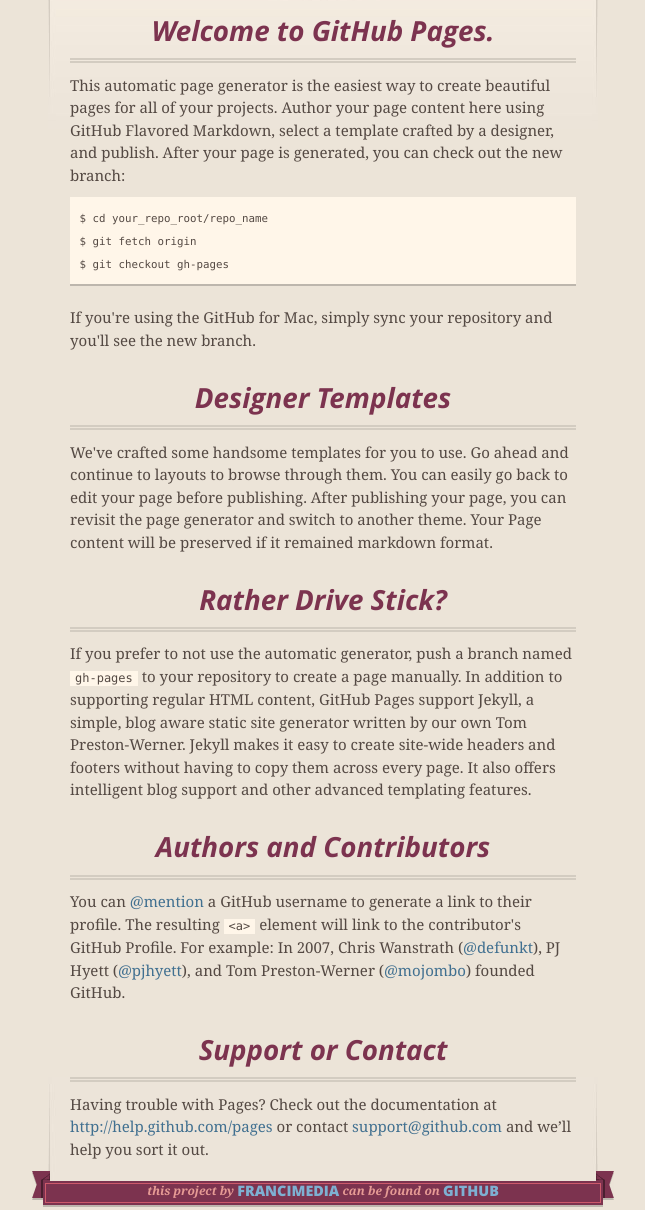
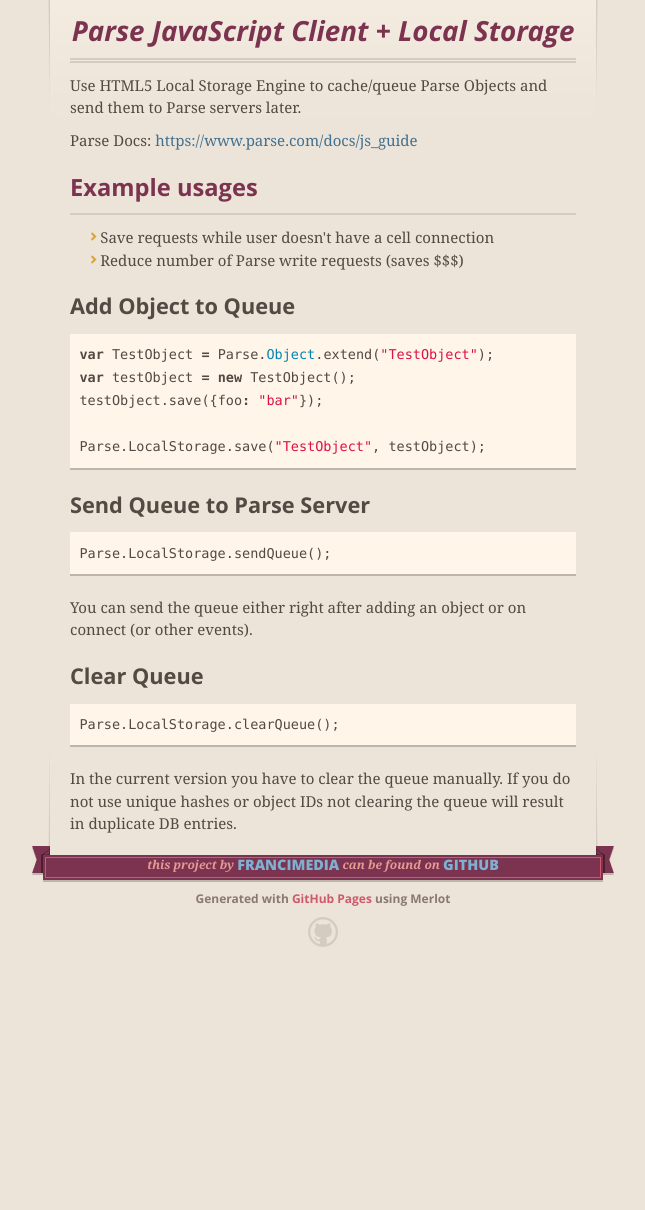
Before and after one commit to francimedia/parse-js-local-storage, a plain HTML site: page index.html in a window 1280 px wide. Shown: the part 235-1445 px from the top of the page, without its empty margins (317-962 px from the left). After the commit the page ends 1222 px from the top, so only its background shows below. Drawn offline with nearby package versions, Linux system fonts and the light colour scheme.

```diff
--- a/index.html
+++ b/index.html
@@ -46,37 +46,44 @@
 
 
       <section id="main_content">
-        <h3>
-<a name="welcome-to-github-pages" class="anchor" href="#welcome-to-github-pages"><span class="octicon octicon-link"></span></a>Welcome to GitHub Pages.</h3>
+        <h1>
+<a name="parse-javascript-client--local-storage-" class="anchor" href="#parse-javascript-client--local-storage-"><span class="octicon octicon-link"></span></a>Parse JavaScript Client + Local Storage </h1>
 
-<p>This automatic page generator is the easiest way to create beautiful pages for all of your projects. Author your page content here using GitHub Flavored Markdown, select a template crafted by a designer, and publish. After your page is generated, you can check out the new branch:</p>
+<p>Use HTML5 Local Storage Engine to cache/queue Parse Objects and send them to Parse servers later.</p>
 
-<pre><code>$ cd your_repo_root/repo_name
-$ git fetch origin
-$ git checkout gh-pages
-</code></pre>
+<p>Parse Docs: <a href="https://www.parse.com/docs/js_guide">https://www.parse.com/docs/js_guide</a></p>
 
-<p>If you're using the GitHub for Mac, simply sync your repository and you'll see the new branch.</p>
+<h2>
+<a name="example-usages" class="anchor" href="#example-usages"><span class="octicon octicon-link"></span></a>Example usages</h2>
+
+<ul>
+<li>Save requests while user doesn't have a cell connection</li>
+<li>Reduce number of Parse write requests (saves $$$)</li>
+</ul><h3>
+<a name="add-object-to-queue" class="anchor" href="#add-object-to-queue"><span class="octicon octicon-link"></span></a>Add Object to Queue</h3>
+
+<div class="highlight highlight-javascript"><pre><span class="kd">var</span> <span class="nx">TestObject</span> <span class="o">=</span> <span class="nx">Parse</span><span class="p">.</span><span class="nb">Object</span><span class="p">.</span><span class="nx">extend</span><span class="p">(</span><span class="s2">"TestObject"</span><span class="p">);</span>
+<span class="kd">var</span> <span class="nx">testObject</span> <span class="o">=</span> <span class="k">new</span> <span class="nx">TestObject</span><span class="p">();</span>
+<span class="nx">testObject</span><span class="p">.</span><span class="nx">save</span><span class="p">({</span><span class="nx">foo</span><span class="o">:</span> <span class="s2">"bar"</span><span class="p">});</span>
+
+<span class="nx">Parse</span><span class="p">.</span><span class="nx">LocalStorage</span><span class="p">.</span><span class="nx">save</span><span class="p">(</span><span class="s2">"TestObject"</span><span class="p">,</span> <span class="nx">testObject</span><span class="p">);</span>
+</pre></div>
 
 <h3>
-<a name="designer-templates" class="anchor" href="#designer-templates"><span class="octicon octicon-link"></span></a>Designer Templates</h3>
+<a name="send-queue-to-parse-server" class="anchor" href="#send-queue-to-parse-server"><span class="octicon octicon-link"></span></a>Send Queue to Parse Server</h3>
 
-<p>We've crafted some handsome templates for you to use. Go ahead and continue to layouts to browse through them. You can easily go back to edit your page before publishing. After publishing your page, you can revisit the page generator and switch to another theme. Your Page content will be preserved if it remained markdown format.</p>
+<div class="highlight highlight-javascript"><pre><span class="nx">Parse</span><span class="p">.</span><span class="nx">LocalStorage</span><span class="p">.</span><span class="nx">sendQueue</span><span class="p">();</span>
+</pre></div>
+
+<p>You can send the queue either right after adding an object or on connect (or other events).</p>
 
 <h3>
-<a name="rather-drive-stick" class="anchor" href="#rather-drive-stick"><span class="octicon octicon-link"></span></a>Rather Drive Stick?</h3>
+<a name="clear-queue" class="anchor" href="#clear-queue"><span class="octicon octicon-link"></span></a>Clear Queue</h3>
 
-<p>If you prefer to not use the automatic generator, push a branch named <code>gh-pages</code> to your repository to create a page manually. In addition to supporting regular HTML content, GitHub Pages support Jekyll, a simple, blog aware static site generator written by our own Tom Preston-Werner. Jekyll makes it easy to create site-wide headers and footers without having to copy them across every page. It also offers intelligent blog support and other advanced templating features.</p>
+<div class="highlight highlight-javascript"><pre><span class="nx">Parse</span><span class="p">.</span><span class="nx">LocalStorage</span><span class="p">.</span><span class="nx">clearQueue</span><span class="p">();</span>
+</pre></div>
 
-<h3>
-<a name="authors-and-contributors" class="anchor" href="#authors-and-contributors"><span class="octicon octicon-link"></span></a>Authors and Contributors</h3>
-
-<p>You can <a href="https://github.com/blog/821" class="user-mention">@mention</a> a GitHub username to generate a link to their profile. The resulting <code>&lt;a&gt;</code> element will link to the contributor's GitHub Profile. For example: In 2007, Chris Wanstrath (<a href="https://github.com/defunkt" class="user-mention">@defunkt</a>), PJ Hyett (<a href="https://github.com/pjhyett" class="user-mention">@pjhyett</a>), and Tom Preston-Werner (<a href="https://github.com/mojombo" class="user-mention">@mojombo</a>) founded GitHub.</p>
-
-<h3>
-<a name="support-or-contact" class="anchor" href="#support-or-contact"><span class="octicon octicon-link"></span></a>Support or Contact</h3>
-
-<p>Having trouble with Pages? Check out the documentation at <a href="http://help.github.com/pages">http://help.github.com/pages</a> or contact <a href="mailto:support@github.com">support@github.com</a> and we’ll help you sort it out.</p>
+<p>In the current version you have to clear the queue manually. If you do not use unique hashes or object IDs not clearing the queue will result in duplicate DB entries.</p>
       </section>
 
       <footer>
```
Also changed, not shown: params.json (+1 -1 lines).
